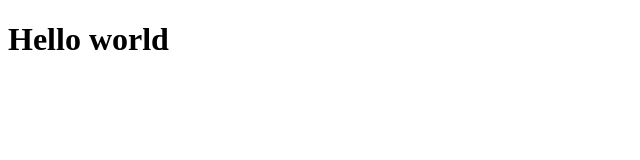
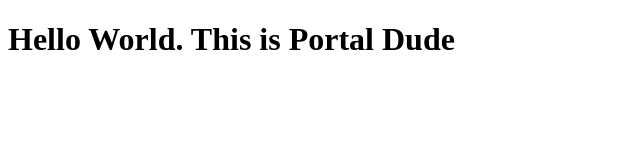
Before and after one commit to Traffic225/portaldude, a website: page index.html in a window 1280 px wide. Shown: the whole page, without its empty margins (0-640 px from the left). Drawn offline with Linux system fonts and the light colour scheme.

Commit message:
Commit all changes

```diff
--- a/index.html
+++ b/index.html
@@ -6,6 +6,6 @@
   <title>Hello</title>
 </head>
 <body>
-  <h1>Hello world</h1>
+  <h1>Hello World. This is Portal Dude</h1>
 </body>
 </html>
```
